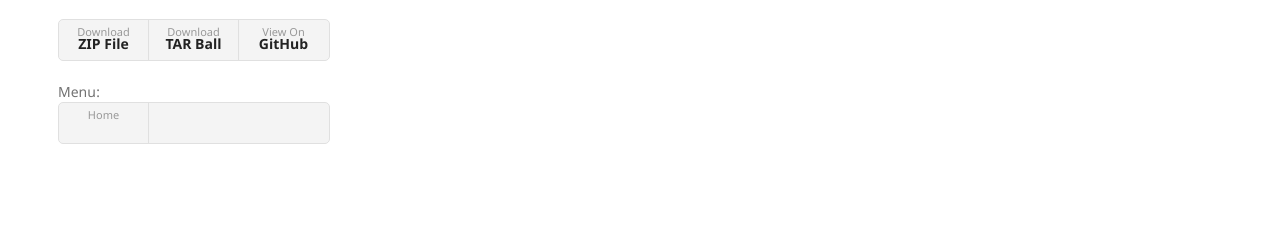
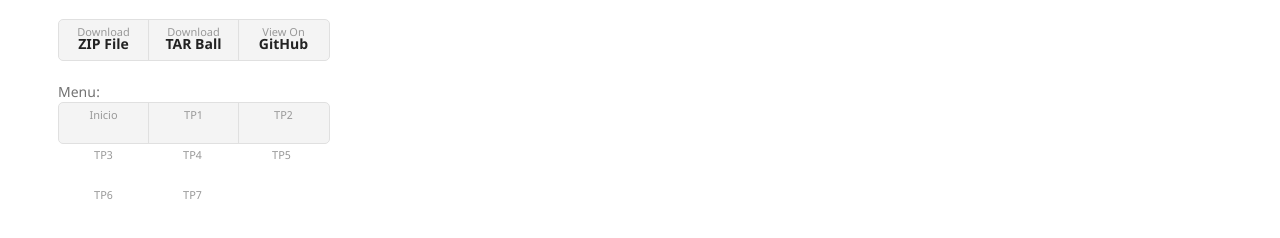
Before and after one commit to zimmcl/Comunicaciones_de_datos, a Jekyll site: the page built from wiki/index.md, in a window 1280 px wide. Shown: the part 338-576 px from the top of the page. Built offline with Jekyll 4.4.1, drawn with Linux system fonts in a browser that asks for light colours; nearby versions of some CDN libraries; our own code applies the rules of GitHub Pages for plain Markdown files; comment, search, counter and statistics services are not loaded.

Commit message:
Update sidebar.html

```diff
--- a/_includes/sidebar.html
+++ b/_includes/sidebar.html
@@ -1,5 +1,12 @@
 Menu:
 
 <ul>
-  <li><a href="/git-wiki/">Home</a></li>
+  <li><a href="https://zimmcl.github.io/Comunicaciones_de_datos/">Inicio</a></li>
+  <li><a href="https://zimmcl.github.io/Comunicaciones_de_datos/">TP1</a></li>
+  <li><a href="https://zimmcl.github.io/Comunicaciones_de_datos/">TP2</a></li>
+  <li><a href="https://zimmcl.github.io/Comunicaciones_de_datos/">TP3</a></li>
+  <li><a href="https://zimmcl.github.io/Comunicaciones_de_datos/">TP4</a></li>
+  <li><a href="https://zimmcl.github.io/Comunicaciones_de_datos/">TP5</a></li>
+  <li><a href="https://zimmcl.github.io/Comunicaciones_de_datos/">TP6</a></li>
+  <li><a href="https://zimmcl.github.io/Comunicaciones_de_datos/">TP7</a></li>
 </ul>
```
